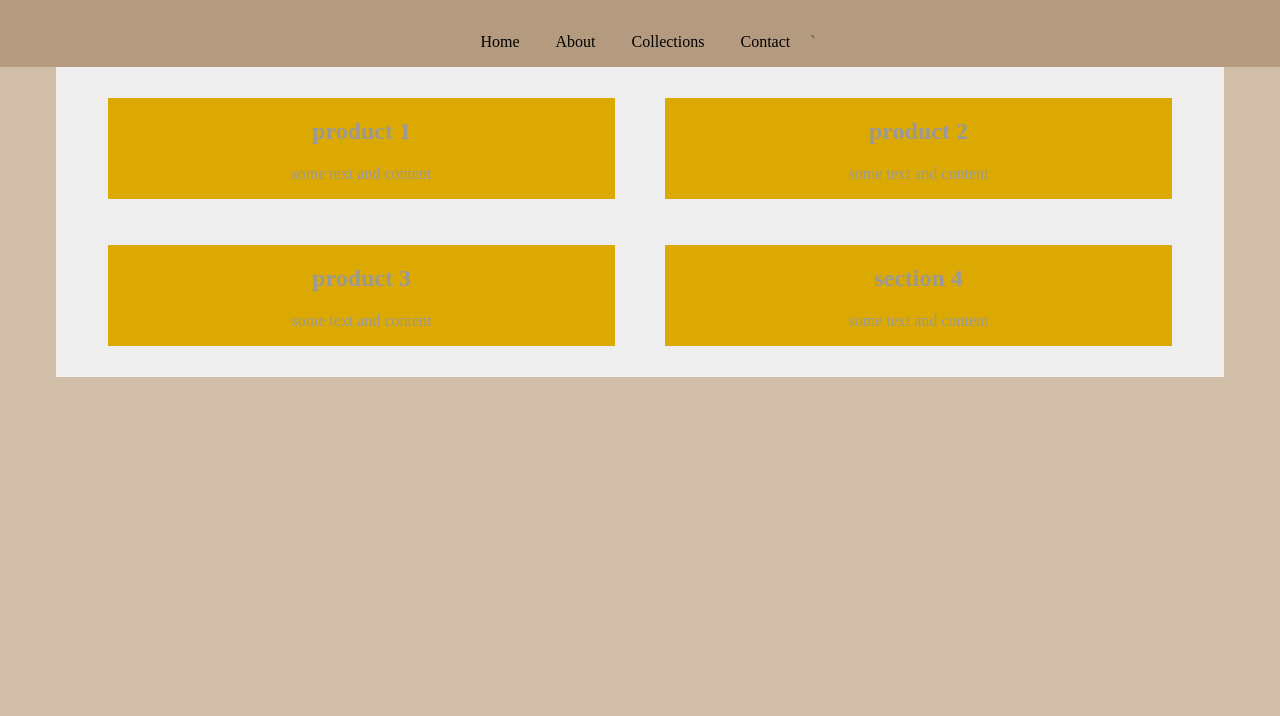
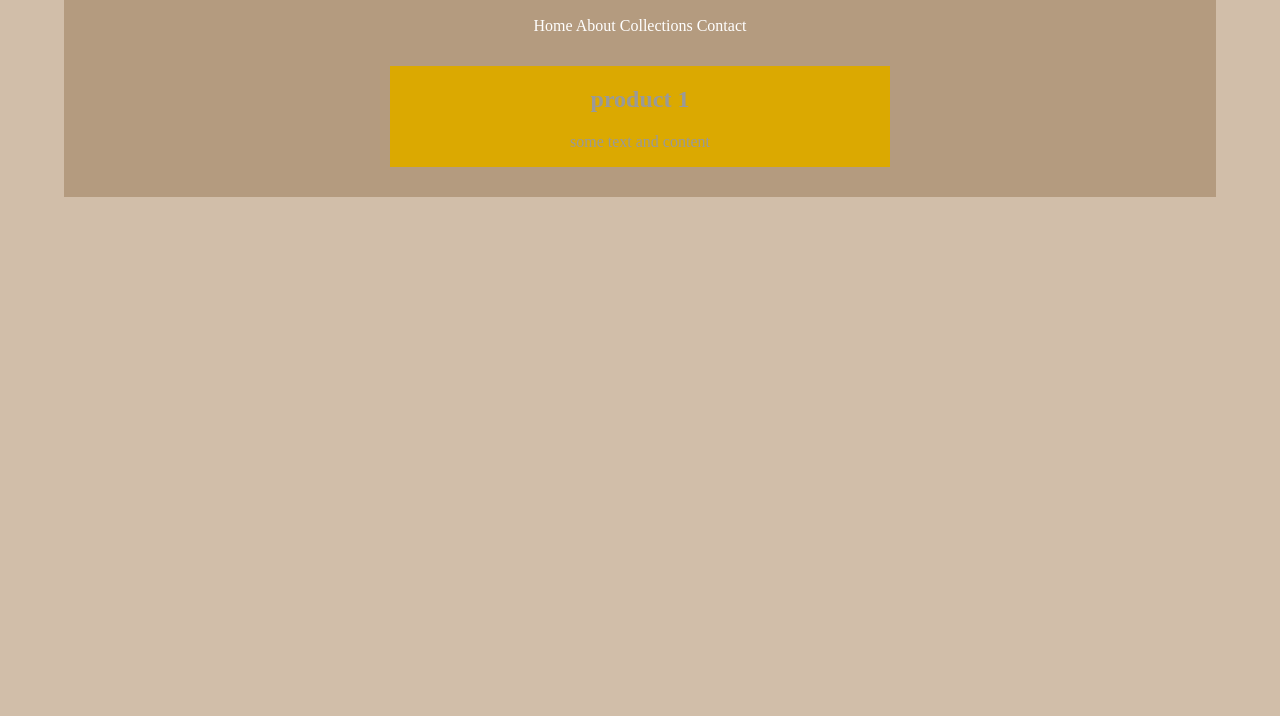
Before and after one commit to BKavia/website_assignment, a plain HTML site: page index.html in a window 1280 px wide. Shown: the part 84-800 px from the top of the page. Drawn offline with Linux system fonts and the light colour scheme; a script that the page names is missing.

Commit message:
Addition of naigation menu

```diff
--- a/css/styles.css
+++ b/css/styles.css
@@ -1,51 +1,119 @@
+/* GLOBAL AND MOBILE STYLES FIRST */
 body {
-  margin:0;
-  padding:0;
+	margin: 0;
+	padding: 0;
 	background: #d1bea9;
 	color: #fff;
 	text-align: center;
+	font: sans-serif;
 }
-header {
+
+#div-page-content {
+	width: 100%;
 	background: #b49b7f;
-  color: #444;
+	overflow: hidden;
 }
+a {
+	color: #fff;
+	text-decoration: none;
+}
+nav{
+	margin: auto;
+}
+
+nav a {
+	display: block;
+	border: solid thin;
+
+
+}
+nav a:hover {
+	background: #777;
+
+}
+.link-menu{
+	display: none;
+	right: 0;
+	margin-right: 35px;
+	position:absolute;
+
+}
+.show-menu{
+	display: block;
+
+}
+.separator{
+	border: thin solid #000000;
+}
+/*
 nav {
-  background: #b49b7f;
+	display: block;
+	border-bottom: solid;
+	width: 90%;
+	margin: auto
 }
 nav a {
 	padding: 1em;
-  display: block;
+	display: none;
 }
-a {
-  color: #000;
-  text-decoration: none;
-}
+*/
+
 h1 {
 	font-size: 1.5em;
 	margin: 0;
 	padding: 1em;
 }
 main {
-  background: #eee;
+
 	padding: .5em;
 }
-section {
-  background: #888;
+
+.hamburger {
+	width: 25px;
+	background-color: #FFFFFF;
+	margin-right: 10px;
+	position: absolute;
+	right:0;
+	cursor: pointer;
+
 }
+.hamburger-line {
+	background-color: #000000;
+	border: #000000;
+	padding: 2px;
+	margin: 3px;
+}
+
+
 /* FIRST BREAKPOINT (MEDIUM SIZE) */
-@media screen and (min-width: 500px) {
+@media screen and (min-width:500px) {
+
 nav a {
-    display: inline-block;
+	display: inline;
+	border: none;
+	width: 100%;
+
 }
-  nav a:hover {
-    background: #777;
+
+.link-menu{
+	display: inline;
+	margin: auto;
+	position: relative;
+	max-width: 20%;
+
+}
+.hamburger {
+	display: none;
 }
 h1 {
 	font-size: 2em;
 }
-  main {
+
+#div-page-content {
 	width: 90%;
 	margin: 0 auto;
+	background: #b49b7f;
+
 }
 section {
 	width: 44%;
--- a/index.html
+++ b/index.html
@@ -1,46 +1,33 @@
 <!DOCTYPE html>
 <html lang="en">
-
 <head>
 <meta charset="utf-8">
-  <title>Home</title>
+<title>Jewelry Empire Home</title>
 <link rel="stylesheet" href="css/styles.css">
 <meta name="viewport" content="width=device-width, initial-scale=1">
 </head>
 <body>
+<div id="div-page-content">
   <header>
-
     <h1>Jewelry Empire</h1>
-
-		<nav id="menu1">
-		<a href="#">Home</a>
-		<a href="#">About</a>
-		<a href="#">Collections</a>
-		<a href="#">Contact</a>
-	  `</nav>
   </header>
+  <nav>
+    <div class="hamburger" id="hamburger">
+      <div class="hamburger-line"></div>
+      <div class="hamburger-line"></div>
+      <div class="hamburger-line"></div>
+    </div>
+    <div class="link-menu" id="link-menu"> <a href="#">Home</a> <a href="#">About</a> <a href="#">Collections</a> <a href="#">Contact</a> </div>
+  </nav>
 
   <main>
+
     <section>
       <h2>product 1</h2>
       <p>some text and content</p>
     </section>
-
-  <section>
-    <h2>product 2</h2>
-    <p>some text and content</p>
-  </section>
-
-  <section>
-    <h2>product 3</h2>
-    <p>some text and content</p>
-  </section>
-
-  <section>
-    <h2>section 4</h2>
-    <p>some text and content</p>
-  </section>
   </main>
+</div>
 </body>
 <script src="js/scripts.js"></script>
 </html>
--- /dev/null
+++ b/js/scripts.js
@@ -0,0 +1,21 @@
+(function(){
+
+  var hamburger = document.getElementById("hamburger");
+  var linkMenu = document.getElementById("link-menu");
+
+  hamburger.addEventListener("click", toggleMenu);
+
+  var toggle = true; // hidden at first
+  function toggleMenu(){
+
+    if (toggle) { // true: it's visible
+     linkMenu.classList.remove("show-menu"), // hide it
+      toggle = false
+    }
+    else { // false: it's hidden
+     linkMenu.classList.add("show-menu"), // show it
+     toggle = true
+    }
+  }
+
+})();
```
Lines whose indentation alone changed are shown as unchanged.
